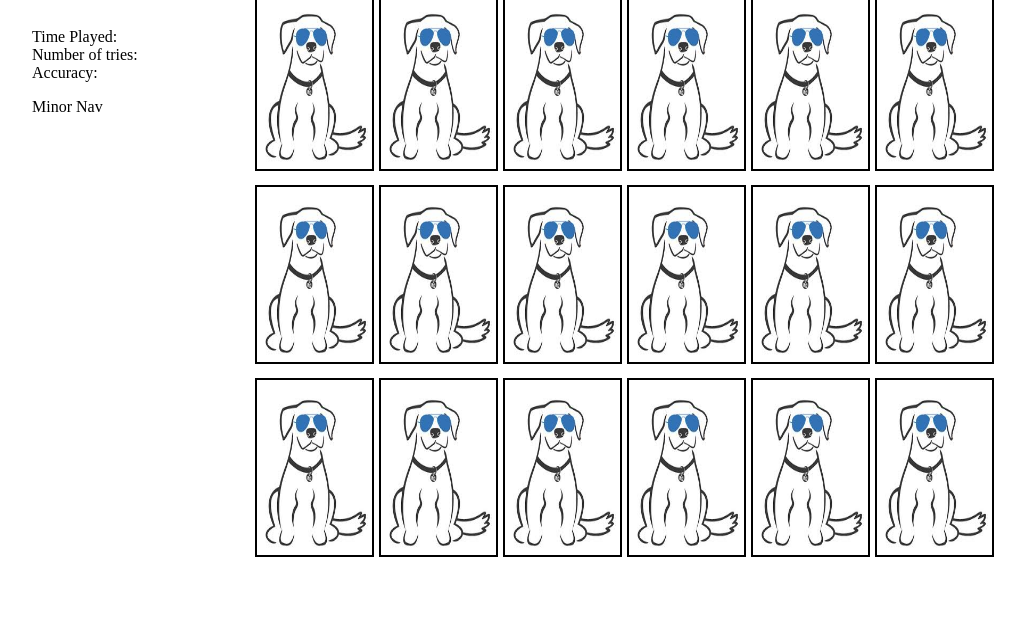
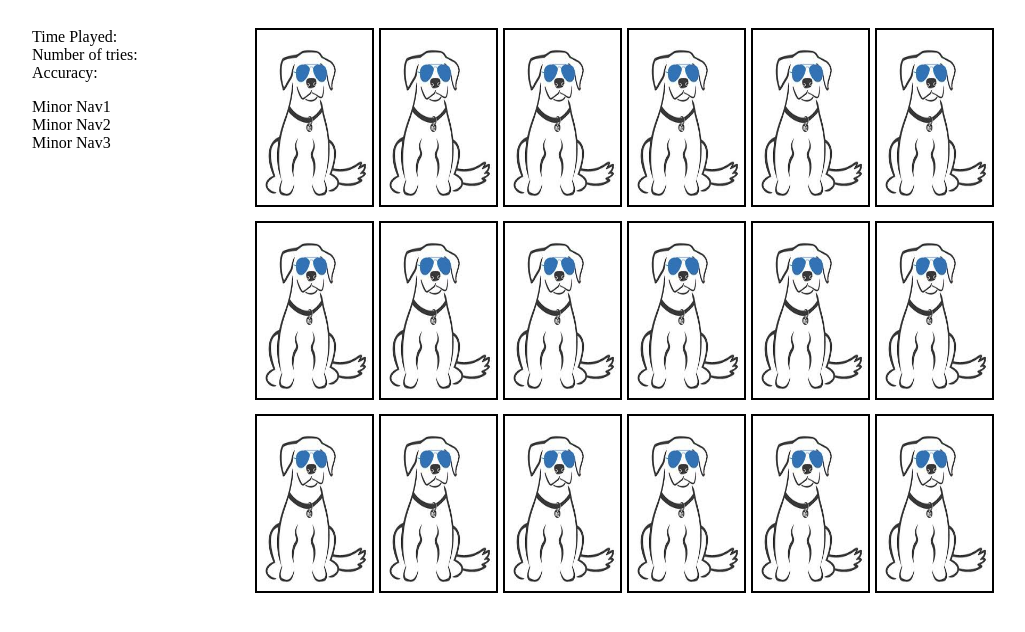
Before and after one commit to mkidushim/public_memory_match, a plain HTML site: page index.html in a window 1280 px wide. Shown: the part 118-750 px from the top of the page, without its empty margins (16-1041 px from the left). Drawn offline with Linux system fonts and the light colour scheme.

```diff
--- a/index.html
+++ b/index.html
@@ -28,7 +28,9 @@
         </ul>
         <div class="game_info">
             <ul>
-                <li>Minor Nav</li>
+                <li>Minor Nav1</li>
+                <li>Minor Nav2</li>
+                <li>Minor Nav3</li>
             </ul>
         </div>
     </div>
--- a/style.css
+++ b/style.css
@@ -1,5 +1,6 @@
 html {
     width: 100vw;
+    height: 100vh;
 }
 
 .logo img {
@@ -19,17 +20,16 @@ html {
     bottom: 15px;
     left: 10%;
 }
+/*----^-Header-^---*/
 
-.head_info li {
+li {
     list-style: none;
 }
 
 .left_nav {
     display: inline-block;
-}
-
-.left_nav li {
-    list-style: none;
+    width: 40%;
+    font-size: 2vh;
 }
 
 .game_area {
```
